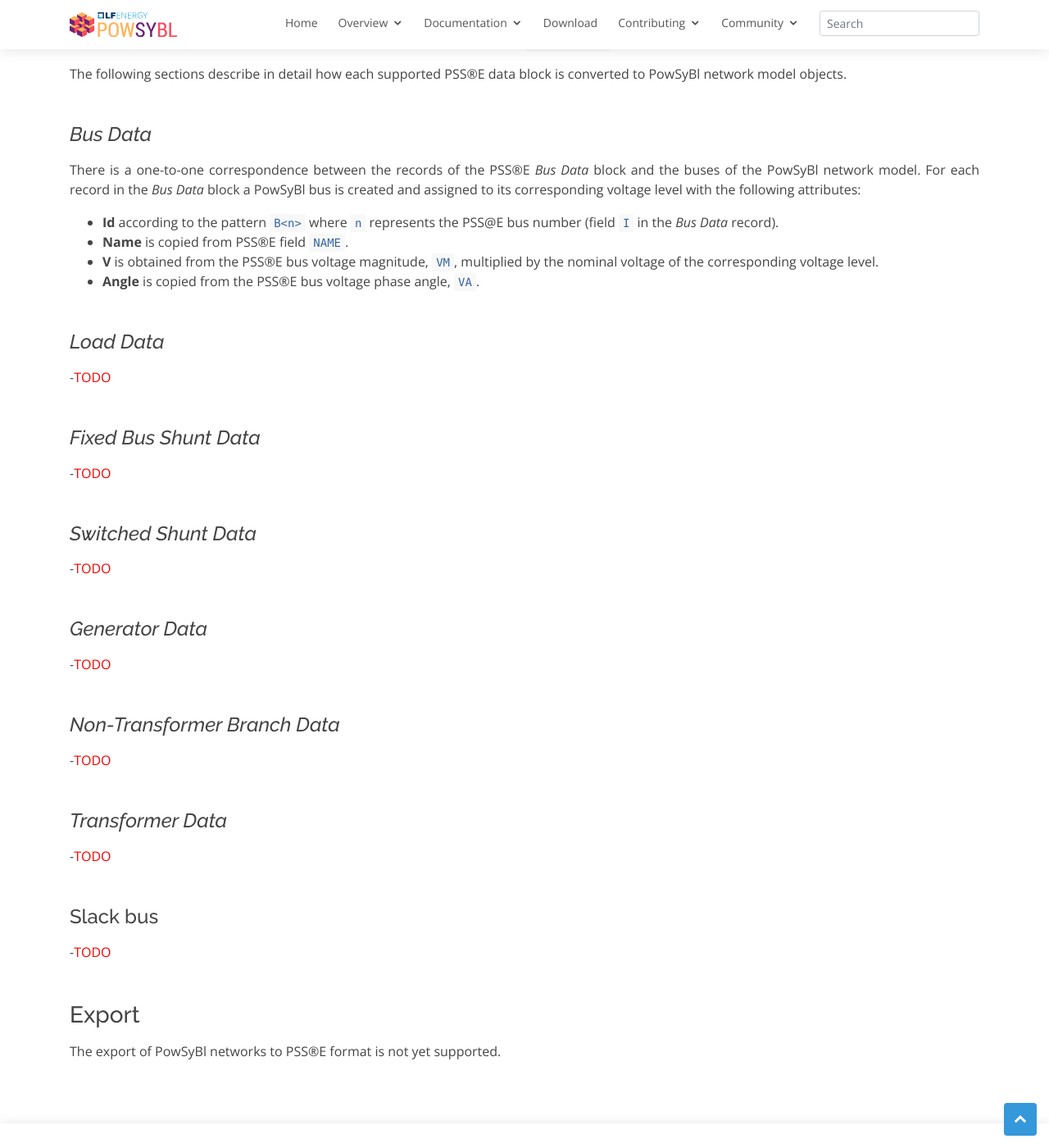
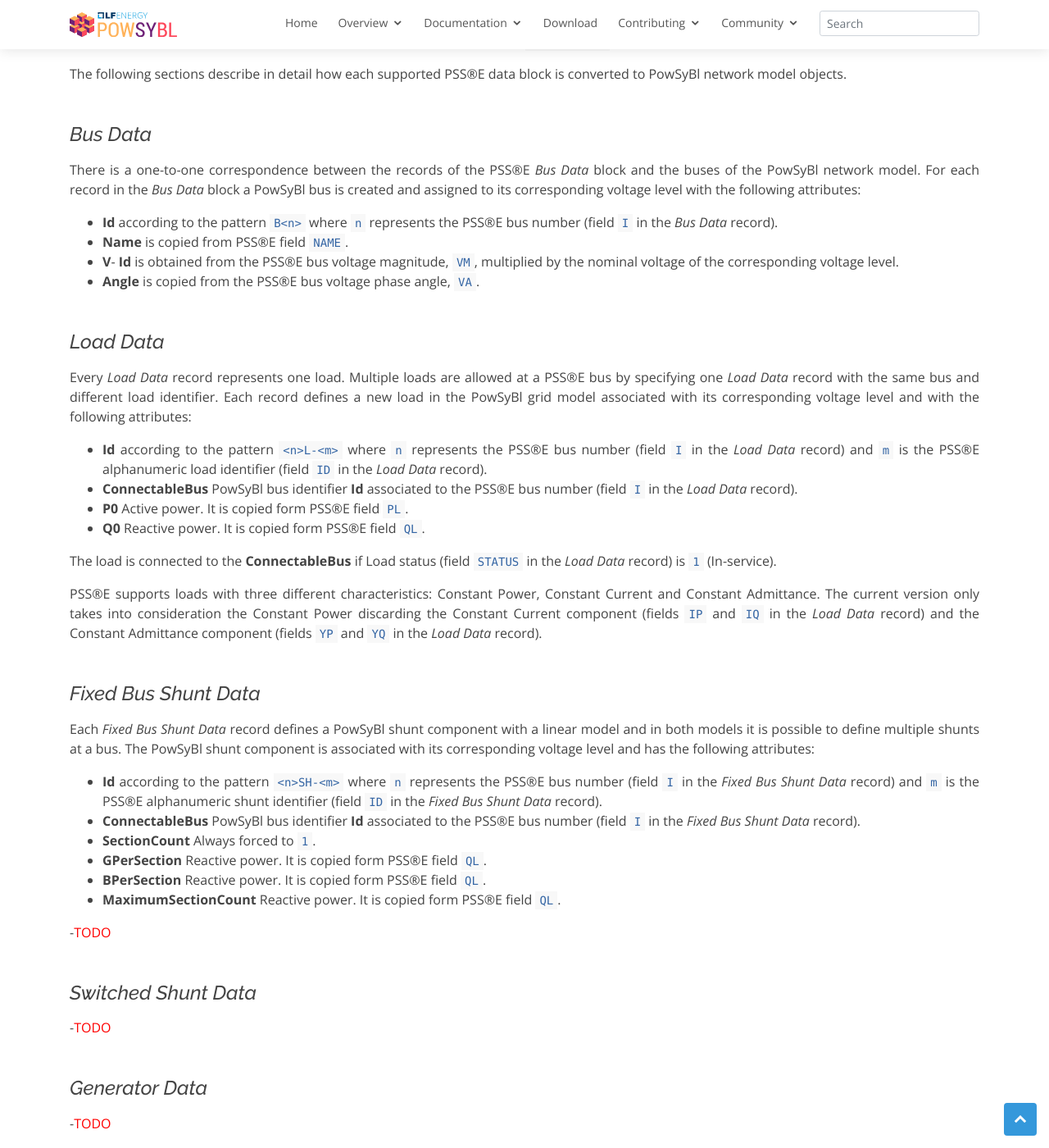
Before and after one commit to powsybl/powsybl.github.io, a Jekyll site: the page built from pages/documentation/grid/formats/psse.md, in a window 1280 px wide and 1400 px high, scrolled down 3249 px. Shown: the whole window at 82% size. Built offline with Jekyll 4.4.1, drawn with Linux system fonts in a browser that asks for light colours; our own code applies the rules of GitHub Pages for plain Markdown files.

Commit message:
Load Data
Signed-off-by: José Antonio Marqués <marquesja@aia.es>

```diff
--- a/pages/documentation/grid/formats/psse.md
+++ b/pages/documentation/grid/formats/psse.md
@@ -123,16 +123,37 @@
 #### _Bus Data_
 
 There is a one-to-one correspondence between the records of the PSS®E _Bus Data_ block and the buses of the PowSyBl network model. For each record in the _Bus Data_ block a PowSyBl bus is created and assigned to its corresponding voltage level with the following attributes:
-- **Id** according to the pattern `B<n>` where `n` represents the PSS@E bus number (field `I` in the _Bus Data_ record).
+- **Id** according to the pattern `B<n>` where `n` represents the PSS®E bus number (field `I` in the _Bus Data_ record).
 - **Name** is copied from PSS®E field `NAME`.
-- **V** is obtained from the PSS®E bus voltage magnitude, `VM`, multiplied by the nominal voltage of the corresponding voltage level.
+- **V**- **Id** is obtained from the PSS®E bus voltage magnitude, `VM`, multiplied by the nominal voltage of the corresponding voltage level.
 - **Angle** is copied from the PSS®E bus voltage phase angle, `VA`.
 
 
 #### _Load Data_
--<span style="color: red">TODO</span>
+
+Every _Load Data_ record represents one load. Multiple loads are allowed at a PSS®E bus by specifying one _Load Data_ record with the same bus and different load identifier. Each record defines a new load in the PowSyBl grid model associated with its corresponding voltage level and with the following attributes:
+- **Id** according to the pattern `<n>L-<m>` where `n` represents the PSS®E bus number (field `I` in the _Load Data_ record) and `m` is the PSS®E alphanumeric load identifier (field `ID` in the _Load Data_ record).
+- **ConnectableBus** PowSyBl bus identifier **Id** associated to the PSS®E bus number (field `I` in the _Load Data_ record).
+- **P0** Active power. It is copied form PSS®E field `PL`.
+- **Q0** Reactive power. It is copied form PSS®E field `QL`.
+
+The load is connected to the **ConnectableBus** if Load status (field `STATUS` in the _Load Data_ record) is `1` (In-service).
+
+PSS®E supports loads with three different characteristics: Constant Power, Constant Current and Constant Admittance. The current version only takes into consideration the Constant Power discarding the Constant Current component (fields `IP` and `IQ` in the _Load Data_ record) and the Constant Admittance component (fields `YP` and `YQ` in the _Load Data_ record).
+
 
 #### _Fixed Bus Shunt Data_
+
+Each  _Fixed Bus Shunt Data_ record defines a PowSyBl shunt component with a linear model and in both models it is possible to define multiple shunts at a bus. The PowSyBl shunt component is associated with its corresponding voltage level and has the following attributes:
+
+- **Id** according to the pattern `<n>SH-<m>` where `n` represents the PSS®E bus number (field `I` in the _Fixed Bus Shunt Data_ record) and `m` is the PSS®E alphanumeric shunt identifier (field `ID` in the _Fixed Bus Shunt Data_ record).
+- **ConnectableBus** PowSyBl bus identifier **Id** associated to the PSS®E bus number (field `I` in the _Fixed Bus Shunt Data_ record).
+- **SectionCount** Always forced to `1`.
+- **GPerSection** Reactive power. It is copied form PSS®E field `QL`.
+- **BPerSection** Reactive power. It is copied form PSS®E field `QL`.
+- **MaximumSectionCount** Reactive power. It is copied form PSS®E field `QL`.
+
+
 -<span style="color: red">TODO</span>
 
 #### _Switched Shunt Data_
```
